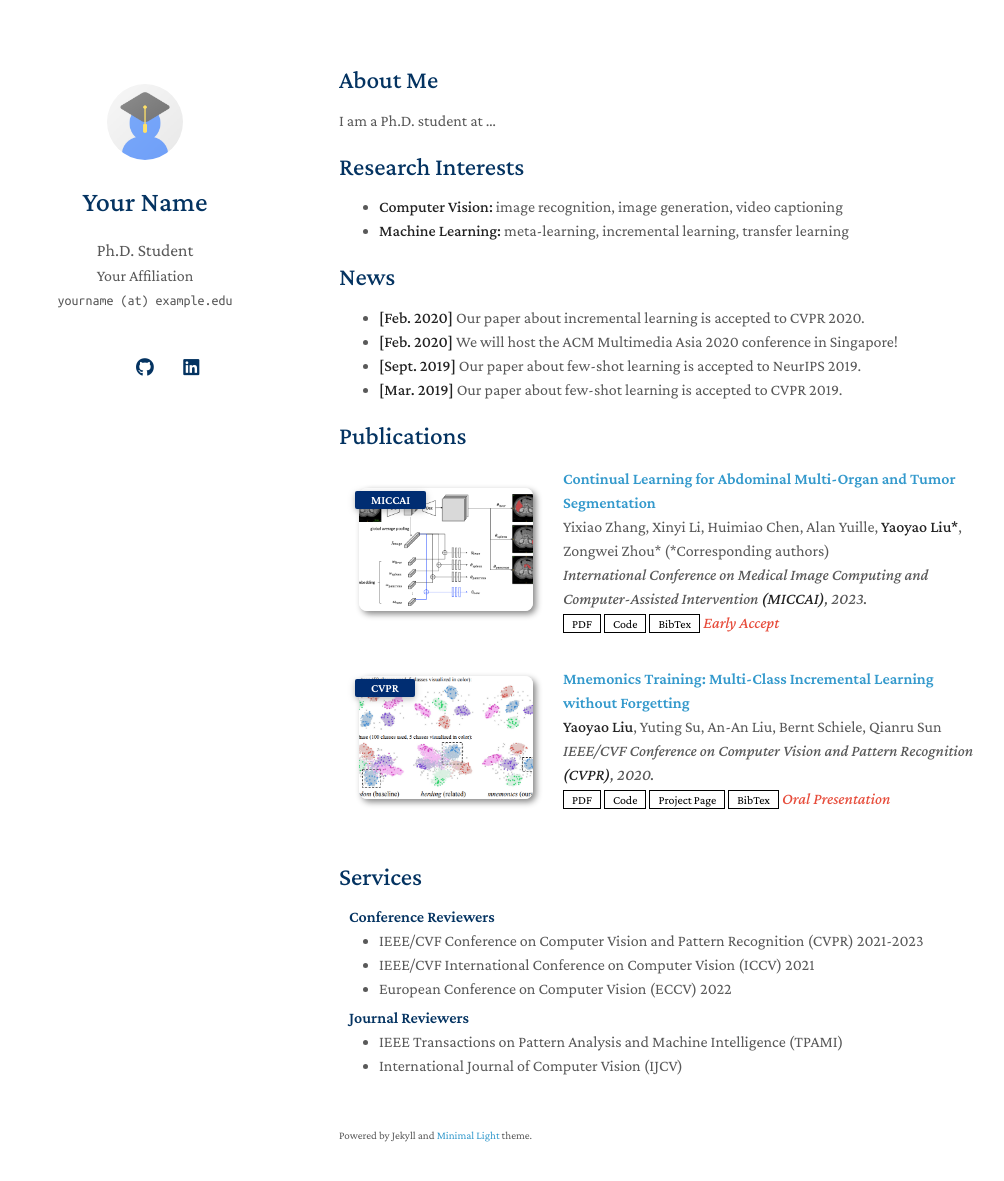
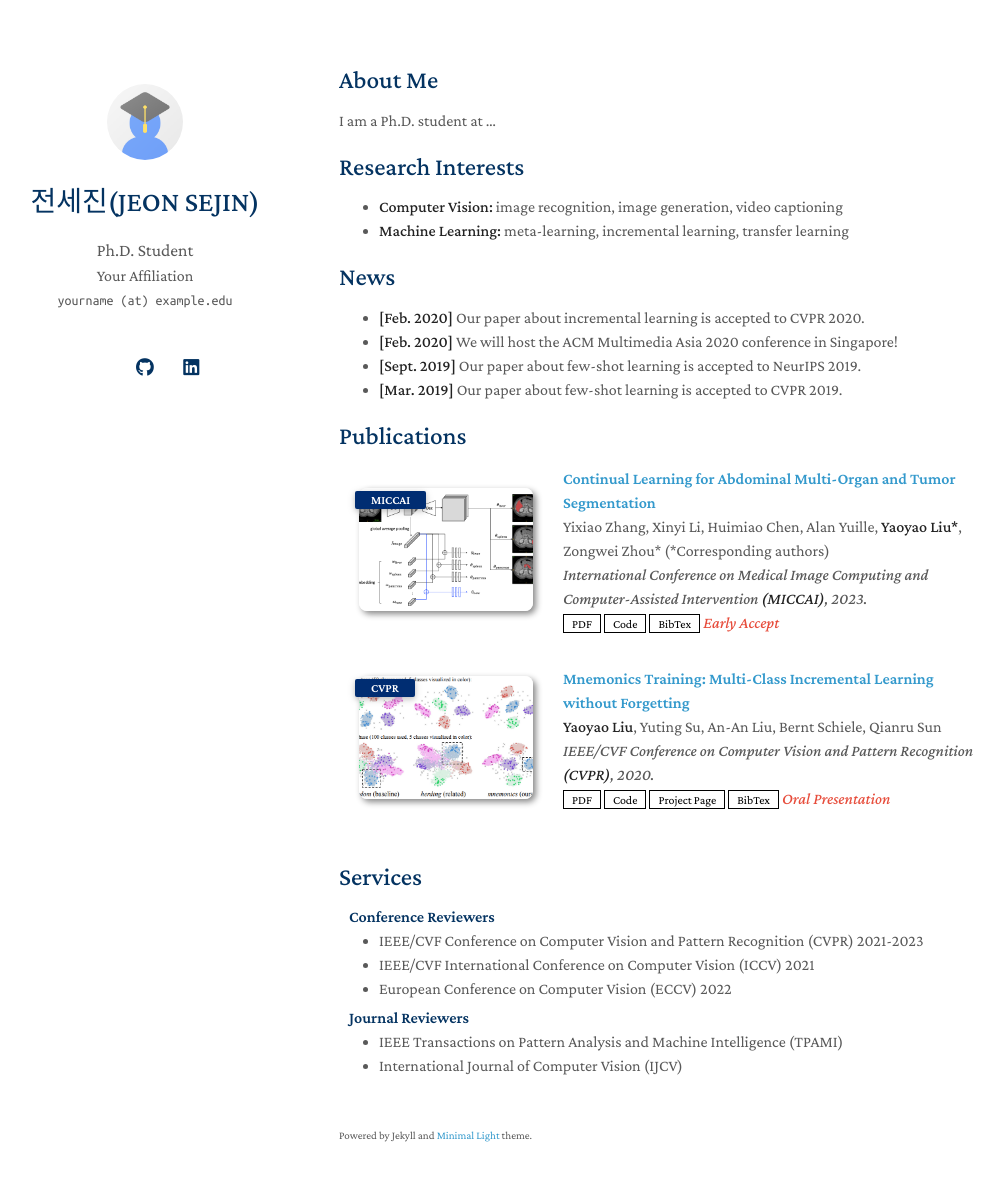
Before and after one commit to SEJIN-JEON/SEJIN-JEON.github.io, a Jekyll site: the page built from index.md, in a window 1280 px wide and 1216 px high. Shown: the top 1181 px of the window, without its empty margins (131-1135 px from the left). Built offline with Jekyll 4.4.1, drawn with Linux system fonts in a browser that asks for light colours; a style sheet for code colours, icons or effects is not loaded; our own code applies the rules of GitHub Pages for plain Markdown files.

Commit message:
Update _config.yml
change name

```diff
--- a/_config.yml
+++ b/_config.yml
@@ -1,5 +1,5 @@
 # Basic Information
-title: Your Name
+title: 전세진(JEON SEJIN)
 position: Ph.D. Student
 affiliation: Your Affiliation
 email: yourname (at) example.edu
```
